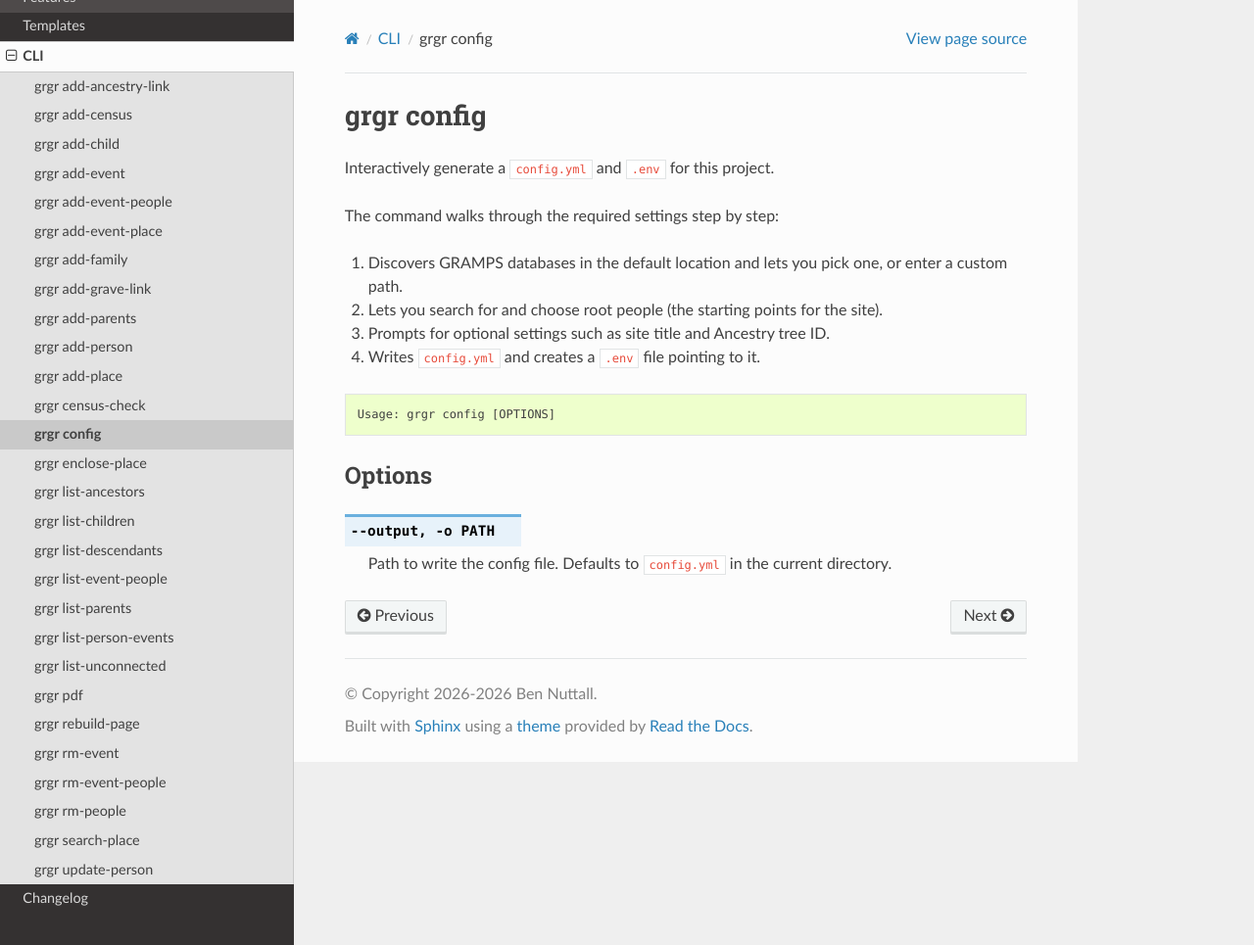
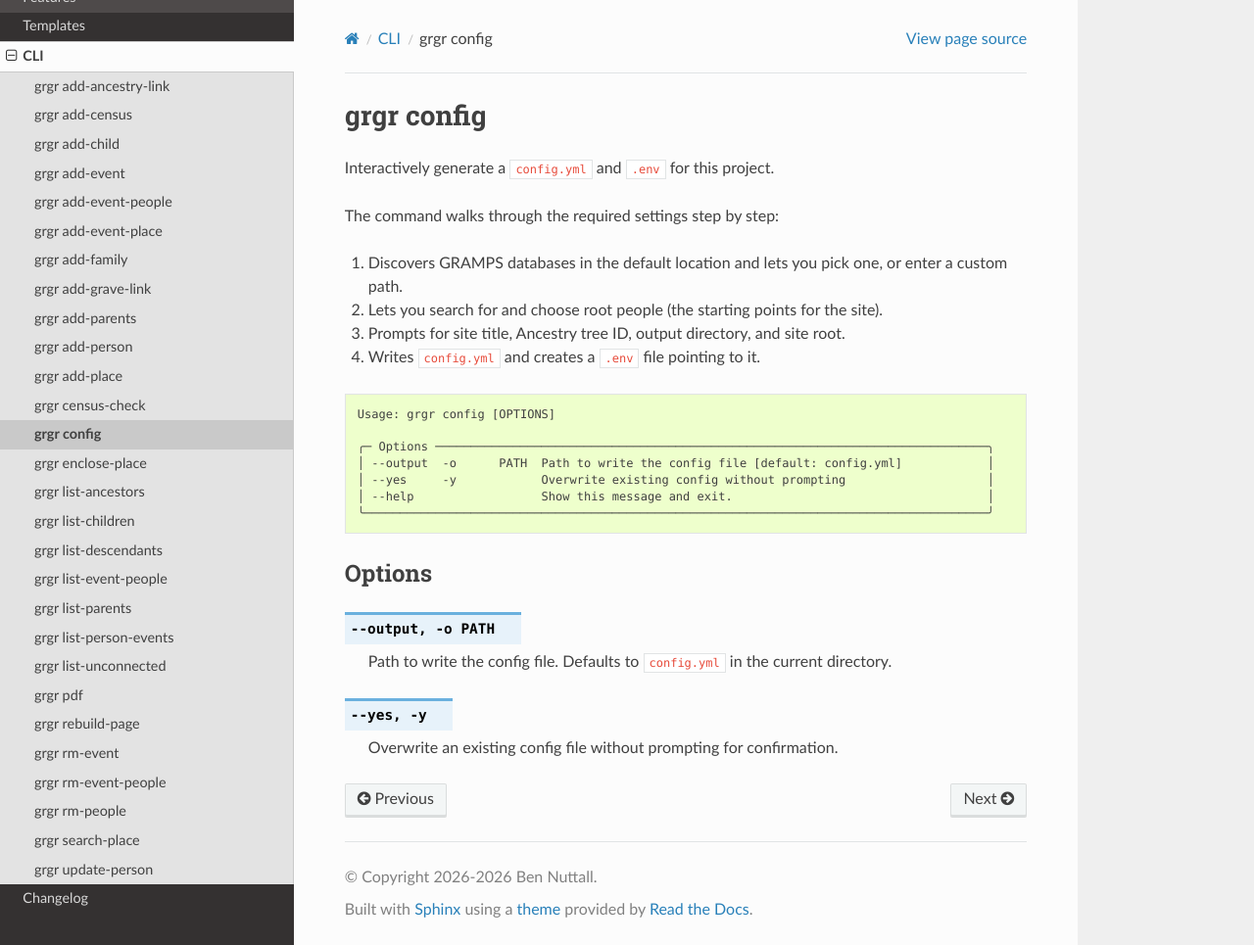
Before and after one commit to bennuttall/greatgramps, a Sphinx documentation site: the page built from docs/cli/config/index.rst, in a window 1280 px wide and 965 px high. Shown: the whole window at 98% size. Built offline with Sphinx 7.4.7 and the Read the Docs theme 3.1.0, drawn with Linux system fonts in a browser that asks for light colours; pages that are not in the unit, such as notebooks, are missing from menus.

Commit message:
Release 0.3.1
Co-Authored-By: Claude Sonnet 4.6 <noreply@anthropic.com>

```diff
--- a/docs/changelog/index.rst
+++ b/docs/changelog/index.rst
@@ -1,6 +1,12 @@
 =========
 Changelog
 =========
+
+0.3.1 (2026-06-27)
+==================
+
+* Add ``grgr config`` command to interactively generate ``config.yml`` and ``.env``; discovers
+  GRAMPS databases automatically and supports searching for root people by name or ID
 
 0.3.0 (2026-06-26)
 ==================
--- a/docs/cli/config/index.rst
+++ b/docs/cli/config/index.rst
@@ -10,12 +10,18 @@ The command walks through the required settings step by step:
 
 1. Discovers GRAMPS databases in the default location and lets you pick one, or enter a custom path.
 2. Lets you search for and choose root people (the starting points for the site).
-3. Prompts for optional settings such as site title and Ancestry tree ID.
+3. Prompts for site title, Ancestry tree ID, output directory, and site root.
 4. Writes ``config.yml`` and creates a ``.env`` file pointing to it.
 
 .. code-block:: text
 
     Usage: grgr config [OPTIONS]
+
+    ╭─ Options ──────────────────────────────────────────────────────────────────────────────╮
+    │ --output  -o      PATH  Path to write the config file [default: config.yml]            │
+    │ --yes     -y            Overwrite existing config without prompting                    │
+    │ --help                  Show this message and exit.                                    │
+    ╰────────────────────────────────────────────────────────────────────────────────────────╯
 
 Options
 =======
@@ -23,3 +29,7 @@ Options
 .. option:: --output, -o PATH
 
     Path to write the config file. Defaults to ``config.yml`` in the current directory.
+
+.. option:: --yes, -y
+
+    Overwrite an existing config file without prompting for confirmation.
--- a/docs/conf.py
+++ b/docs/conf.py
@@ -1,7 +1,7 @@
 from datetime import datetime
 
 
-greatgramps_version = "0.3.0"
+greatgramps_version = "0.3.1"
 
 project = "greatgramps"
 version = greatgramps_version
--- a/pyproject.toml
+++ b/pyproject.toml
@@ -1,6 +1,6 @@
 [project]
 name = "greatgramps"
-version = "0.3.0"
+version = "0.3.1"
 description = "Family tree static site generator for GRAMPS databases"
 authors = [
     { name = "Ben Nuttall", email = "ben@bennuttall.com" }
```
Also changed, not shown: docs/overview/index.rst (+9 -9 lines), 1 other file.
